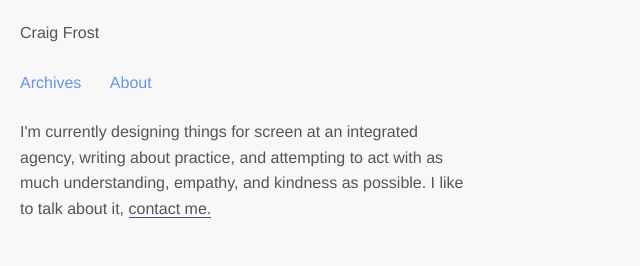
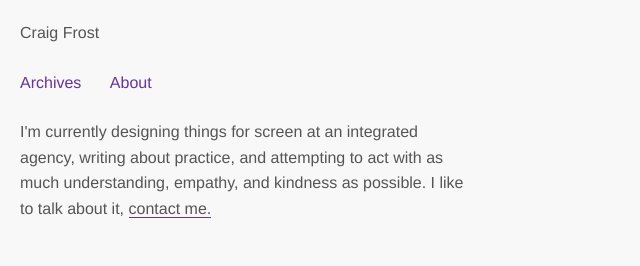
Before and after one commit to craigthomasfrost/cfdesigner.github.io, a Jekyll site: the page built from index.html, in a window 1280 px wide. Shown: the top 266 px of the page, without its empty margins (0-640 px from the left). Built offline with Jekyll 4.4.1, drawn with Linux system fonts in a browser that asks for light colours; nearby versions of some CDN libraries.

Commit message:
change nav link color

```diff
--- a/_sass/_styles.scss
+++ b/_sass/_styles.scss
@@ -8,11 +8,11 @@
     list-style: none;
     display: inline-block;
     margin-right: $base-spacing;
-    color: cornflowerblue;
+    color: $accent;
     a {
         border-bottom: none;
         &:hover {
-            color: darken(cornflowerblue, 8%);
+            color: darken($accent, 8%);
         }
     }
 }
```
